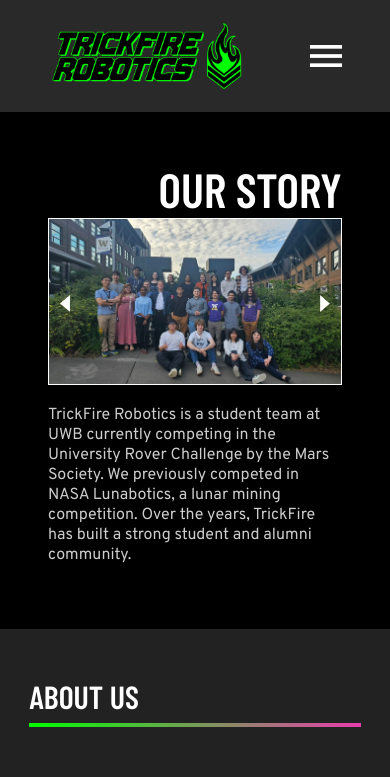
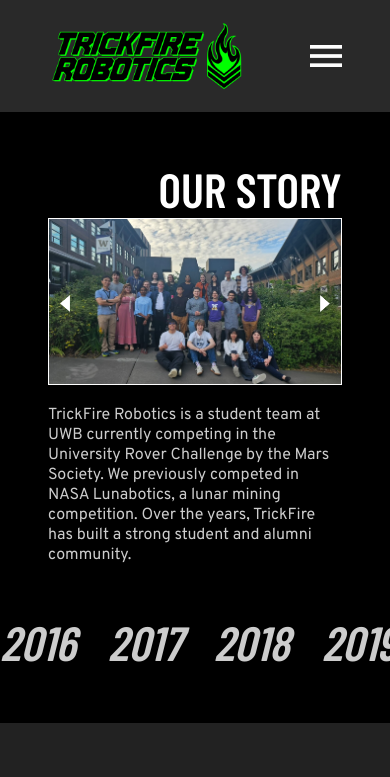
Before and after one commit to TrickfireRobotics/TrickFire-Website, a React (Create React App) app: page /about-us in a window 390 px wide. Shown: the top 777 px of the page. Built offline with nearby package versions, Linux system fonts and the light colour scheme.

Commit message:
Added year numbers in horizontal scroll div. Still need to make year numbers auto-populate and update as well as make div auto-scroll.

```diff
--- a/src/pages/AboutUs/AboutUs.js
+++ b/src/pages/AboutUs/AboutUs.js
@@ -8,6 +8,7 @@
 import TeamPhoto2020 from '../../assets/AboutUs/teamPhoto2020.jpg'
 import TeamPhoto2024 from '../../assets/AboutUs/teamPhoto2024.jpg'
 import TeamPhoto2025 from '../../assets/AboutUs/teamPhoto2025.jpeg'
+import { GradientLine } from '../../components/GradientLine/GradientLine'
 
 const image_carousel_images = [
     { src: TeamPhoto2025,
@@ -19,6 +20,25 @@
 ];
 
 export const AboutUs = () => {
+    const current_year = new Date().getFullYear()
+    const founding_year = 2016
+    const years = [2016, 2017, 2018, 2019, 2020, 2021, 2022, 2023, 2024, 2025]
+
+    /*for (let year = {current_year}; year >= founding_year; year--) {
+        years.push(year);
+    }*/
+
+    /*const yearSection = document.querySelector('.year-section');
+
+    function horizontalScroll() {
+        if (yearSection.scrollLeft + yearSection.clientWidth >= yearSection.scrollWidth) {
+            yearSection.scrollLeft = 0;
+        } else {
+            yearSection.scrollLeft += 1;
+        }
+    }
+    setInterval(horizontalScroll, 15);*/
+
     return (
         <main className='about-us'>
             <ImageCarousel
@@ -27,6 +47,21 @@
                 numImages = {Object.keys(image_carousel_images).length}
                 overlay = "TrickFire Robotics is a student team at UWB currently competing in the University Rover Challenge by the Mars Society. We previously competed in NASA Lunabotics, a lunar mining competition. Over the years, TrickFire has built a strong student and alumni community."
             />
+
+            <div class="horizontal-scroll-year-section">
+                <MaxWidthContainer>
+                    <div class="year-section">
+                        {years.map((item, index) =>
+                            <div class="year" key={index}>
+                                <h1>{item}</h1>
+                                <div class="gradient-underline">
+                                    <GradientLine />
+                                </div>
+                            </div>
+                        )}
+                    </div>
+                </MaxWidthContainer>
+            </div>
 
             <MaxWidthContainer>
                 <TextImage
--- a/src/pages/AboutUs/AboutUs.scss
+++ b/src/pages/AboutUs/AboutUs.scss
@@ -2,4 +2,55 @@
 
 .about-us {
     background-color: $EerieBlack;
+
+    .horizontal-scroll-year-section {
+        width: 100%;
+        background-color: $Black;
+    }
+
+    .year-section {
+        width: 100%;
+        background: $Black;
+        display: flex;
+        padding: 3rem 0rem;
+        padding-bottom: 3rem;
+        padding-top: 0rem;
+        overflow-x: auto;
+        white-space: nowrap;
+
+        .year {
+            color: $DarkWhite;
+            font-size: 3rem;
+            font: $font-heading;
+            display: inline;
+            font-style: italic;
+            margin-right: 3rem;
+
+            .gradient-underline {
+                display: none;
+            }
+        }
+    }
+
+    .year-section div:last-child {
+        color: $White !important;
+
+        .gradient-underline {
+            display: block !important;
+        }
+    }
+
+    @media screen and (max-width: 768px) {
+        .year-section {
+            margin-top: -1rem !important;
+        }
+
+        .year {
+            margin-right: 2rem !important;
+
+            h1 {
+                font-size: 3rem !important;
+            }
+        }
+    }
 }
```
